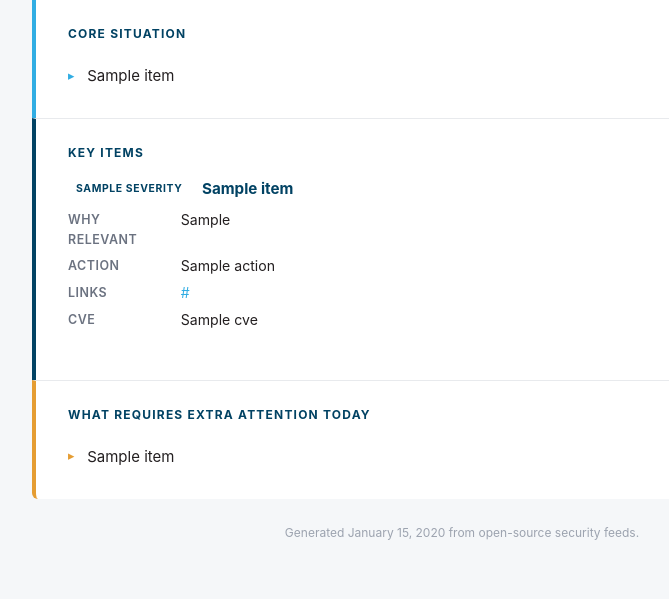
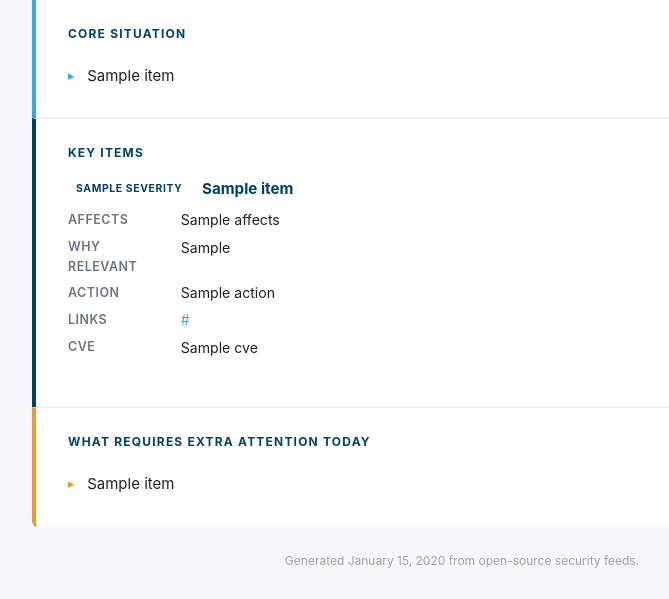
Before and after one commit to unfoldingWord/cyber-security-report, a Python web app: template templates/report.html.j2 in a window 1280 px wide. Shown: the part 105-704 px from the top of the page, without its empty margins (178-847 px from the left). Run offline with Jinja, Linux system fonts and the light colour scheme; the template is opened without the code that fills it: most values are stand-ins (such as "Sample title", 1, 10 or a date in 2020).

Commit message:
Added an 'Affects'  field for each item, showing the affected tools/platforms

```diff
--- a/src/intelligence/analyst.py
+++ b/src/intelligence/analyst.py
@@ -132,7 +132,8 @@ Return ONLY valid JSON matching this exact schema:
     {{
       "severity": "critical|high|medium|threat",
       "title": "Short descriptive title",
-      "why_relevant": "One sentence on relevance",
+      "affects": "Which of our assets/systems this touches, e.g. 'WordPress' (comma-separated if several; for a [Watch] item, the watch topic)",
+      "why_relevant": "One sentence on WHY it matters. Do NOT restate our stack here (no 'We run WordPress; ...') — the affected asset already goes in affects.",
       "action": "Concrete action to take",
       "links": ["https://..."],
       "cve": "CVE-YYYY-NNNNN or null"
@@ -174,6 +175,7 @@ No prose before or after the JSON."""
         BriefingItem(
             severity=item_data["severity"],
             title=item_data["title"],
+            affects=item_data.get("affects"),
             why_relevant=item_data["why_relevant"],
             action=item_data["action"],
             links=item_data.get("links", []),
--- a/src/models.py
+++ b/src/models.py
@@ -14,6 +14,7 @@ class FeedItem(BaseModel):
 class BriefingItem(BaseModel):
     severity: str
     title: str
+    affects: str | None = None
     why_relevant: str
     action: str
     links: list[str] = []
--- a/templates/report.html.j2
+++ b/templates/report.html.j2
@@ -222,6 +222,12 @@
         <span class="item-badge badge-{{ item.severity }}">{{ item.severity }}</span>
         {{ item.title }}
       </div>
+{% if item.affects %}
+      <div class="item-row">
+        <span class="item-label">Affects</span>
+        <span class="item-text">{{ item.affects }}</span>
+      </div>
+{% endif %}
       <div class="item-row">
         <span class="item-label">Why relevant</span>
         <span class="item-text">{{ item.why_relevant }}</span>
--- a/templates/report.md.j2
+++ b/templates/report.md.j2
@@ -17,7 +17,9 @@
 {% for item in report.key_items %}
 ### [{{ item.severity | upper }}] {{ item.title }}
 
-**Why relevant:** {{ item.why_relevant }}
+{% if item.affects %}**Affects:** {{ item.affects }}
+
+{% endif %}**Why relevant:** {{ item.why_relevant }}
 
 **Action:** {{ item.action }}
 
```
